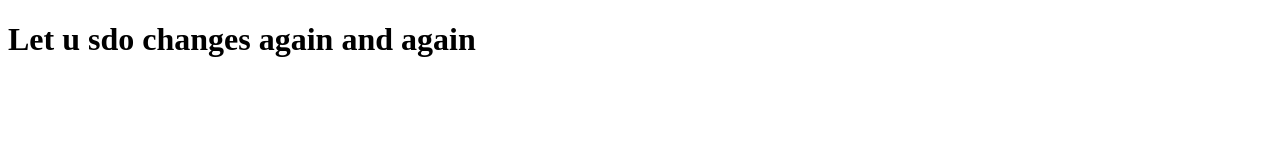
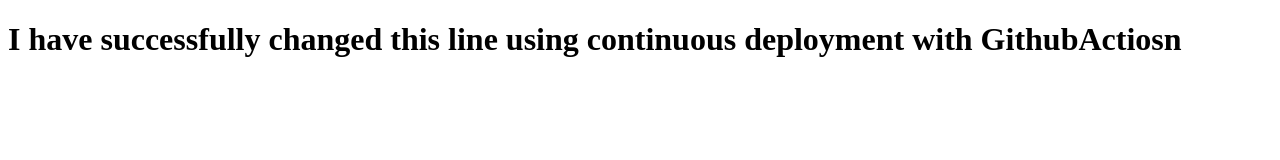
Before and after one commit to Anassdah/CI-CD-eBeanstalk, a website: page home.html in a window 1280 px wide. Drawn offline with Linux system fonts and the light colour scheme.

Commit message:
deployment.yml final update

```diff
--- a/home.html
+++ b/home.html
@@ -7,6 +7,6 @@
     <title>Document</title>
 </head>
 <body>
-    <h1>Let u sdo changes again and again</h1>
+    <h1>I have successfully changed this line using continuous deployment with GithubActiosn</h1>
 </body>
 </html>
```
